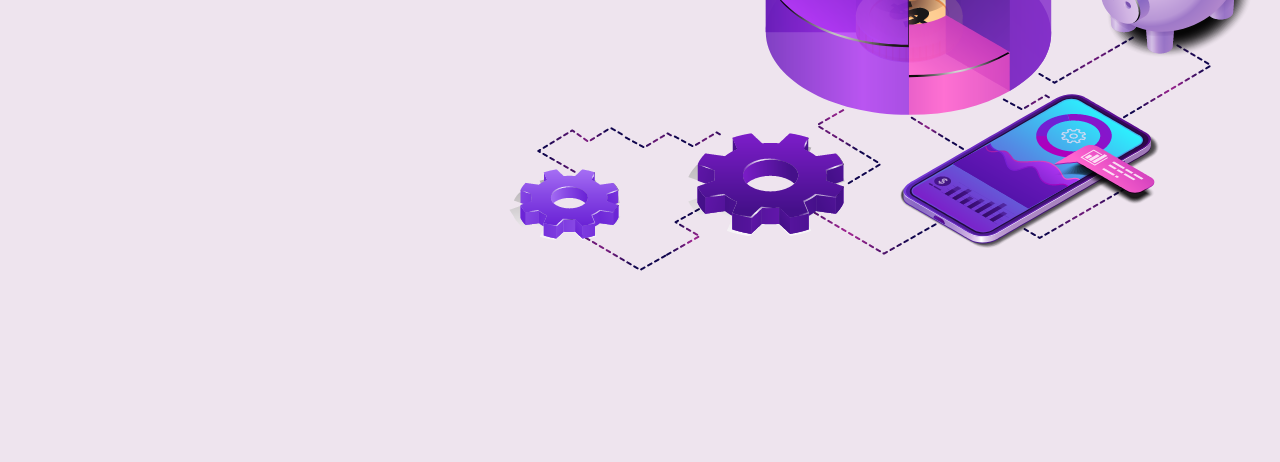
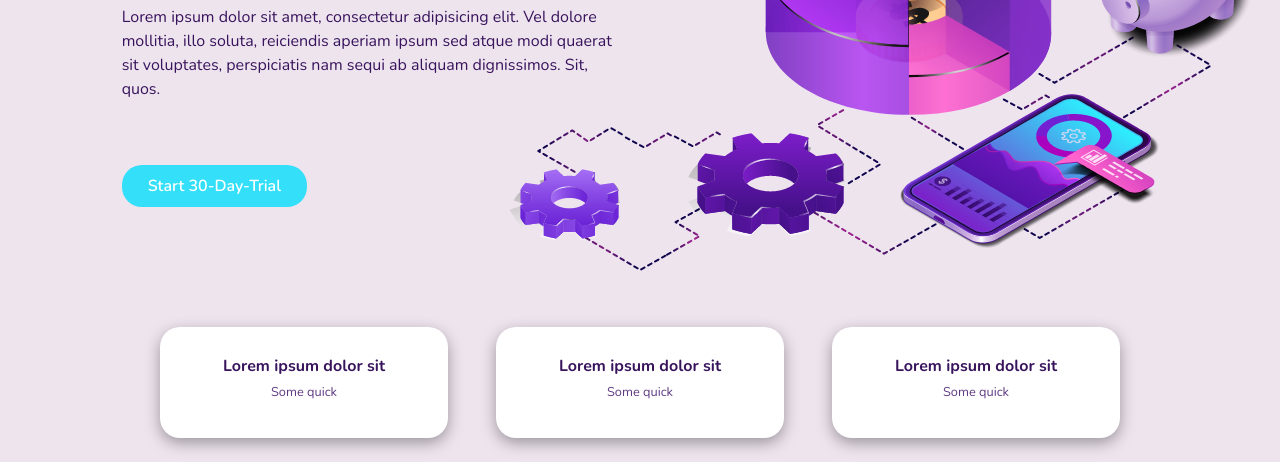
Before and after one commit to becardine/desafio-mentoria, a plain HTML site: page index.html in a window 1280 px wide. Shown: the part 373-835 px from the top of the page. Before the commit the page ends 800 px from the top, so only its background shows below. Drawn offline with nearby package versions, Linux system fonts and the light colour scheme.

Commit message:
Conteúdo principal

```diff
--- a/index.html
+++ b/index.html
@@ -39,6 +39,46 @@
     </header>
 
 
+    <main>
+        <div class="container-fluid col-10 py-5 justify-content-center">
+            <div class="row">
+                <div class="col-lg-6 col-sm-12">
+                    <h1 class="titulo-principal">Credit Data <br> Totally Homogenized</h1>
+                    <p class="paragrafo-principal mt-4">Lorem ipsum dolor sit amet, consectetur adipisicing elit. Vel
+                        dolore mollitia, illo soluta, reiciendis aperiam ipsum sed atque modi quaerat sit voluptates,
+                        perspiciatis nam sequi ab aliquam dignissimos. Sit, quos.</p>
+                    <button class="btn my-5 btn-trial">Start 30-Day-Trial</button>
+                </div>
+            </div>
+        </div>
+
+        <section class="container-fluid">
+            <div class="row justify-content-center">
+                <article class="card card-largura px-2 pb-3 m-4 col-12 col-lg-3">
+                    <div class="card-body">
+                        <h3 class="card-title titulo-card titulo">Lorem ipsum dolor sit</h3>
+                        <p class="card-text texto-card">Some quick</p>
+                    </div>
+                    <div class="cardImg"></div>
+                </article>
+                <article class="card card-largura px-2 pb-3 m-4 col-12 col-lg-3">
+                    <div class="card-body">
+                        <h3 class="card-title titulo-card">Lorem ipsum dolor sit</h3>
+                        <p class="card-text texto-card">Some quick</p>
+                    </div>
+                    <div class="cardImg"></div>
+                </article>
+                <article class="card card-largura px-2 pb-3 m-4 col-12 col-lg-3">
+                    <div class="card-body">
+                        <h3 class="card-title titulo-card">Lorem ipsum dolor sit</h3>
+                        <p class="card-text texto-card">Some quick</p>
+                    </div>
+                    <div class="cardImg"></div>
+                </article>
+        </section>
+    </main>
+
+
     <!---JavaScript--->
     <script src="src/js/function.js"></script>
     <script src="https://code.jquery.com/jquery-3.3.1.slim.min.js"
--- a/src/css/style.css
+++ b/src/css/style.css
@@ -56,3 +56,43 @@ img.img-logo {
     border-radius: 20px;
     padding: 5px 20px;
 }
+
+.titulo-principal {
+    color: #6319A6;
+    font-weight: 700;
+    margin-top: 140px;
+}
+
+.paragrafo-principal {
+    color: #38145c;
+}
+
+.btn-trial {
+    font-weight: 600;
+    background-color: #33DFF9;
+    color: rgb(255, 255, 255);
+    border-radius: 20px;
+    padding: 8px 25px;
+}
+
+.card {
+    max-width: 18rem;
+    border: none;
+    box-shadow: rgba(0, 0, 0, 0.35) 0px 5px 15px;
+    border-radius: 20px;
+}
+
+.titulo-card {
+    text-align: center;
+    color: #38145c;
+    font-weight: 700;
+    font-size: 1em;
+    margin-top: 10px;
+}
+
+.texto-card {
+    text-align: center;
+    color: #5f3a83;
+    font-size: 0.8em;
+    margin-top: -5px;
+}
```
